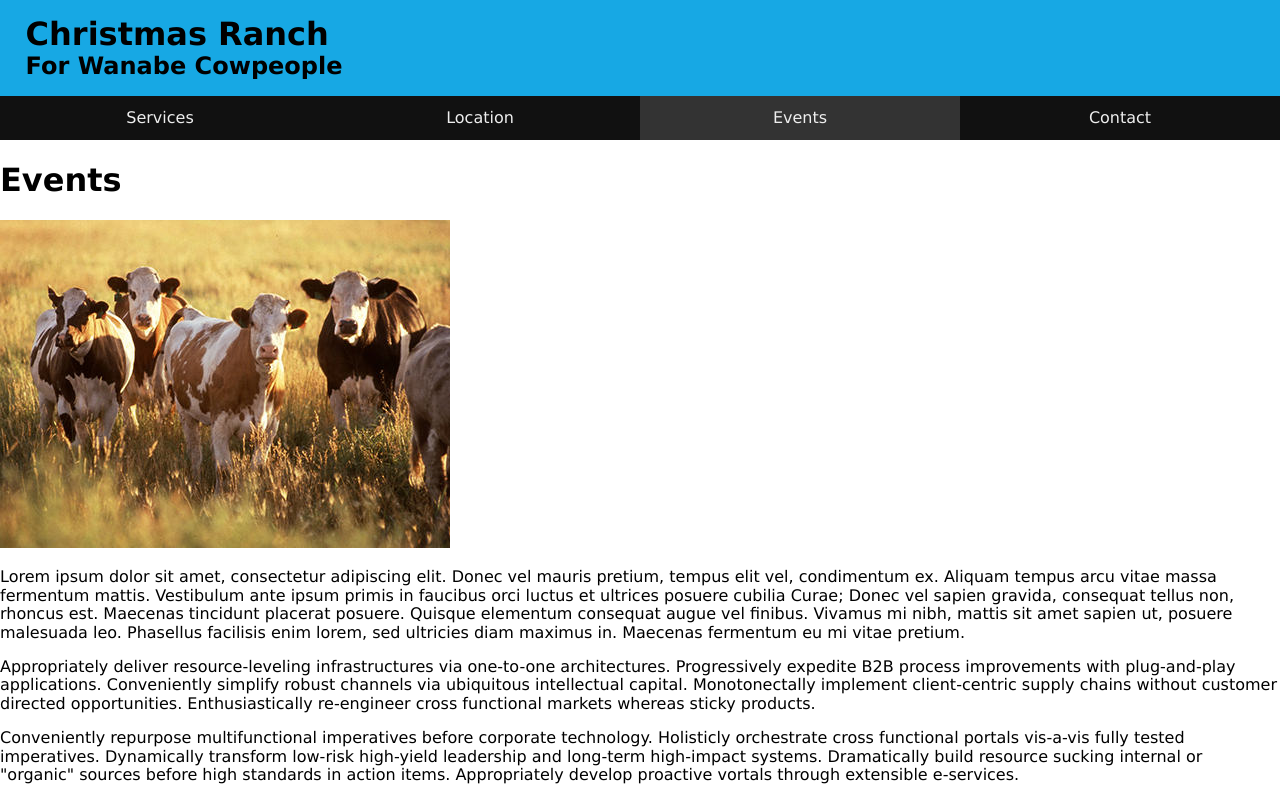
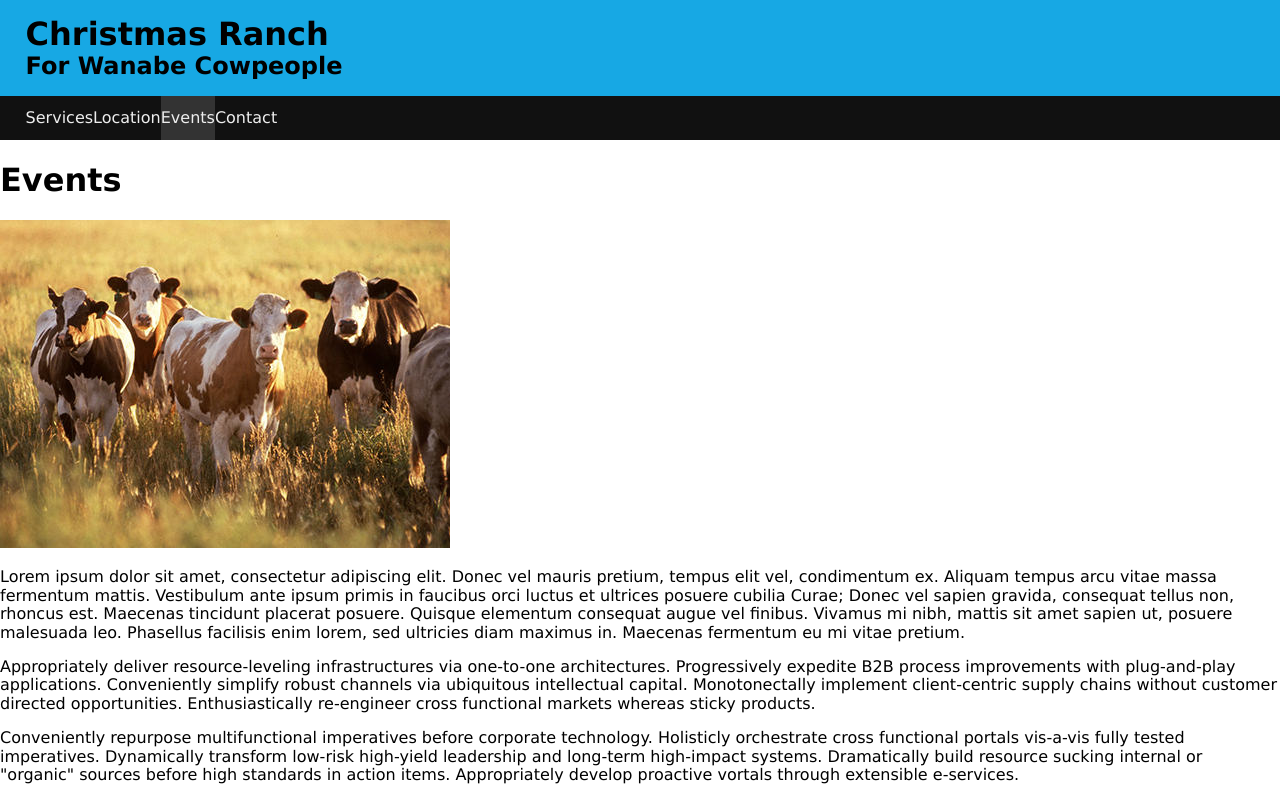
Before and after one commit to theleighway/theleighway.github.io, a plain HTML site: page ranch/index.html in a window 1280 px wide. Shown: the top 797 px of the page. Drawn offline with Linux system fonts and the light colour scheme.

Commit message:
css add large

```diff
--- a/ranch/css/large.css
+++ b/ranch/css/large.css
@@ -1,5 +1,11 @@
 @media only screen and (min-width: 1028px) {
 
+nav ul {
+    padding-left: 2%;
+}
+nav ul li {
+    flex-basis: auto;
+}
 
 
 
```
